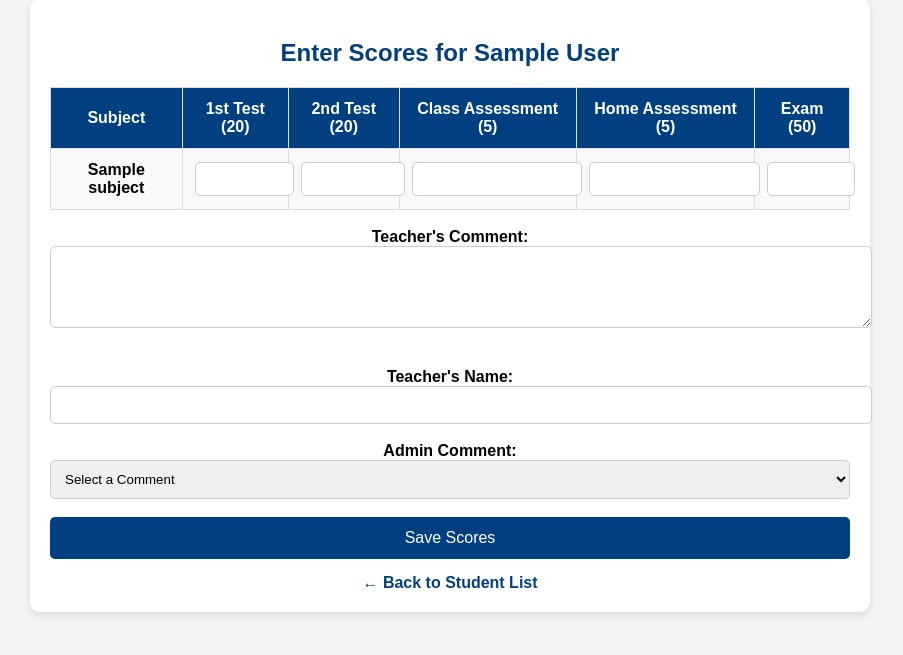
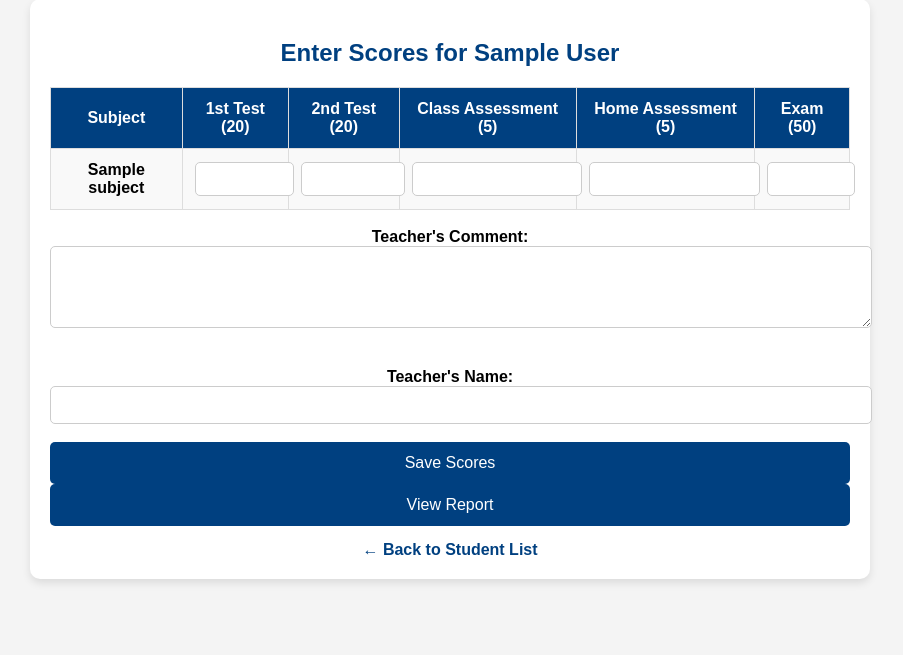
Before and after one commit to AyoCloudPro/gsls-management-system, a Flask app: page /enter_scores/1 in a window 1280 px wide. Shown: the part 41-696 px from the top of the page, without its empty margins (190-1093 px from the left). Run offline with Flask 3, Linux system fonts and the light colour scheme; a user stored in the database is signed in; tables that the repository leaves empty hold one stand-in row (values such as "Sample post"); some libraries are stand-ins or nearby versions.

Commit message:
made adjustments all round

```diff
--- a/app.py
+++ b/app.py
@@ -71,6 +71,7 @@ class Score(db.Model):
     home_assessment = db.Column(db.Integer, default=0)
     exam = db.Column(db.Integer, default=0)
     teacher_comment = db.Column(db.Text, nullable=True)
+    admin_comment = db.Column(db.String(255), nullable=True)
 
     @property
     def total_score(self):
@@ -122,6 +123,23 @@ class ClassSubject(db.Model):
     id = db.Column(db.Integer, primary_key=True)
     student_class = db.Column(db.String(50), nullable=False)  # Example: "JSS1", "SS2"
     subject = db.Column(db.String(100), nullable=False)  # Example: "Physics", "Chemistry"
+
+
+def get_admin_comment(percentage):
+    if percentage >= 80:
+        return "Excellent performance! Keep it up."
+    elif percentage >= 70:
+        return "Very good! Keep striving for excellence."
+    elif percentage >= 60:
+        return "Good performance. Could do better next term."
+    elif percentage >= 50:
+        return "Fair result. Work harder next term."
+    elif percentage >= 40:
+        return "Poor result. Must work hard to improve on this performance."
+    elif percentage >= 30:
+        return "Very poor result. Must work hard to improve on this performance."
+    else:
+        return "Advised to repeat."
 
 
 
@@ -433,17 +451,12 @@ def remove_subject(mapping_id):
 @login_required
 def enter_scores(student_id):
     student = Student.query.get_or_404(student_id)
-    print(f"DEBUG: Student Class = {student.student_class}")  # Check student's class
-
     subjects = [cs.subject for cs in ClassSubject.query.filter(func.lower(ClassSubject.student_class) == func.lower(student.student_class)).all()]
-    print(f"DEBUG: Subjects Retrieved = {subjects}")  # Check if subjects are retrieved
-
-    scores = {subject: {} for subject in subjects}
-    print(f"DEBUG: Scores Retrieved = {scores}")  # Check if scores exist
-
 
     if request.method == 'POST':
-        teacher_comment = request.form.get('teacher_comment', '').strip()
+        total_score = 0  # Keep track of the total score
+        max_score = len(subjects) * 100  # Maximum possible score
+        teacher_comment = request.form.get('teacher_comment', '').strip()  # ✅ Get teacher's comment
 
         for subject in subjects:
             first_test = int(request.form.get(f'{subject}_first_test', 0) or 0)
@@ -451,6 +464,9 @@ def enter_scores(student_id):
             class_assessment = int(request.form.get(f'{subject}_class_assessment', 0) or 0)
             home_assessment = int(request.form.get(f'{subject}_home_assessment', 0) or 0)
             exam = int(request.form.get(f'{subject}_exam', 0) or 0)
+
+            total_subject_score = first_test + second_test + class_assessment + home_assessment + exam
+            total_score += total_subject_score  # Add to grand total
 
             score = Score.query.filter_by(student_id=student_id, subject=subject).first()
             if not score:
@@ -463,9 +479,26 @@ def enter_scores(student_id):
             score.home_assessment = home_assessment
             score.exam = exam
 
-        student.teacher_comment = teacher_comment
+            # ✅ Store teacher's comment for each subject
+            score.teacher_comment = teacher_comment
+
+        # Calculate percentage and store admin comment
+        percentage = (total_score / max_score) * 100 if max_score > 0 else 0
+        admin_comment = get_admin_comment(percentage)
+
+        # ✅ Save admin comment for all subjects
+        for score in Score.query.filter_by(student_id=student_id).all():
+            score.admin_comment = admin_comment
+
         db.session.commit()
-        return redirect(url_for('view_report', student_id=student_id))
+
+        # ✅ Redirect based on which button was clicked
+        action = request.form.get("action")
+        if action == "view_report":
+            return redirect(url_for('view_report', student_id=student_id))
+        else:
+            flash("Scores saved successfully!", "success")
+            return redirect(url_for('enter_scores', student_id=student_id))
 
     scores = {score.subject: score for score in Score.query.filter_by(student_id=student_id).all()}
     return render_template('enter_scores.html', student=student, subjects=subjects, scores=scores)
@@ -476,32 +509,18 @@ def enter_scores(student_id):
 @app.route('/view_report/<int:student_id>')
 @login_required
 def view_report(student_id):
+    student = Student.query.get_or_404(student_id)
     subjects = [cs.subject for cs in ClassSubject.query.filter_by(student_class=student.student_class).all()]
     scores = Score.query.filter_by(student_id=student_id).filter(Score.subject.in_(subjects)).all()
+
     grand_total = sum(score.total_score for score in scores)
     max_total = len(subjects) * 100
     percentage = (grand_total / max_total) * 100 if max_total > 0 else 0
 
-    if percentage >= 80:
-        admin_comment = "Excellent performance! Keep it up."
-    elif percentage >= 70:
-        admin_comment = "Very good! Keep striving for excellence."
-    elif percentage >= 60:
-        admin_comment = "Good performance. Could do better next term."
-    elif percentage >= 50:
-        admin_comment = "Fair result. Work harder next term."
-    elif percentage >= 40:
-        admin_comment = "Poor result. Must work hard to improve on this performance."
-    elif percentage >= 30:
-        admin_comment = "Very poor result. Must work hard to improve on this performance."
-    else:
-        admin_comment = "Advised to repeat."
+    # Fetch stored admin comment (from any subject since it’s the same for all)
+    admin_comment = scores[0].admin_comment if scores else "No scores available."
 
-    download_url = url_for('download_report', reg_num=student.reg_num)
-    print(f"Download URL: {download_url}")  # Debugging
-
-
-    return render_template('report.html', student=student, scores=scores, grand_total=grand_total, percentage=percentage, admin_comment=admin_comment, download_url=url_for('download_report', reg_num=student.reg_num))
+    return render_template('report.html', student=student, scores=scores, grand_total=grand_total, percentage=percentage, admin_comment=admin_comment)
 
 
 # Route to download report card
--- a/templates/enter_scores.html
+++ b/templates/enter_scores.html
@@ -126,18 +126,8 @@
             <input type="text" name="teacher_name" id="teacher_name" value="{{ teacher_name or '' }}" style="width: 100%; padding: 10px; border-radius: 5px; border: 1px solid #ccc;">
             <br><br>
 
-            <label for="admin_comment"><strong>Admin Comment:</strong></label>
-            <select name="admin_comment" id="admin_comment" style="width: 100%; padding: 10px; border-radius: 5px; border: 1px solid #ccc;">
-                <option value="">Select a Comment</option>
-                <option value="Excellent Performance">Excellent Performance</option>
-                <option value="Good Job, Keep Improving">Good Job, Keep Improving</option>
-                <option value="Fair, Needs More Effort">Fair, Needs More Effort</option>
-                <option value="Work Harder Next Term">Work Harder Next Term</option>
-                <option value="Poor, Needs Serious Improvement">Poor, Needs Serious Improvement</option>
-            </select>
-            <br><br>
-
-            <button type="submit">Save Scores</button>
+            <button type="submit" name="action" value="save">Save Scores</button>
+            <button type="submit" name="action" value="view_report">View Report</button>
         </form>
         <a href="{{ url_for('index') }}" class="back-link">← Back to Student List</a>
     </div>
```
Also changed, not shown: .github/workflows/cicd.yml, 2 other files.
